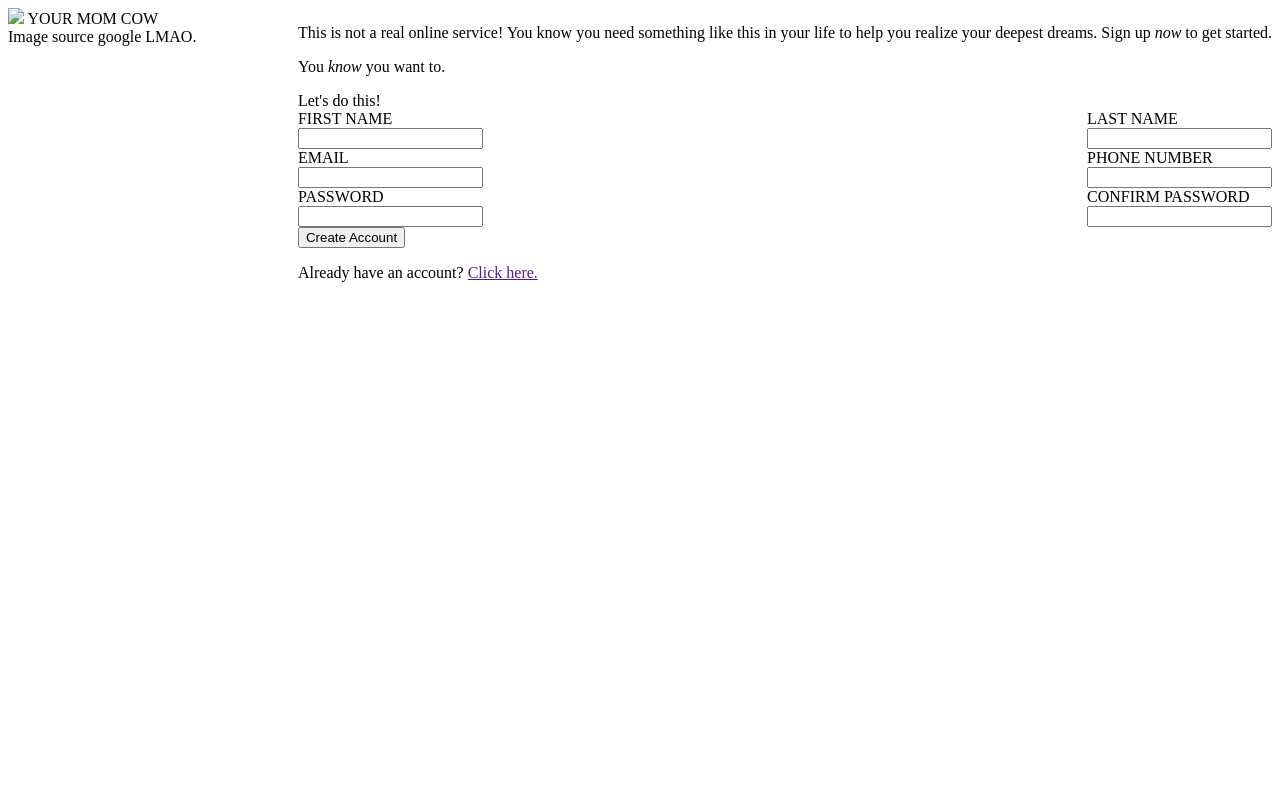
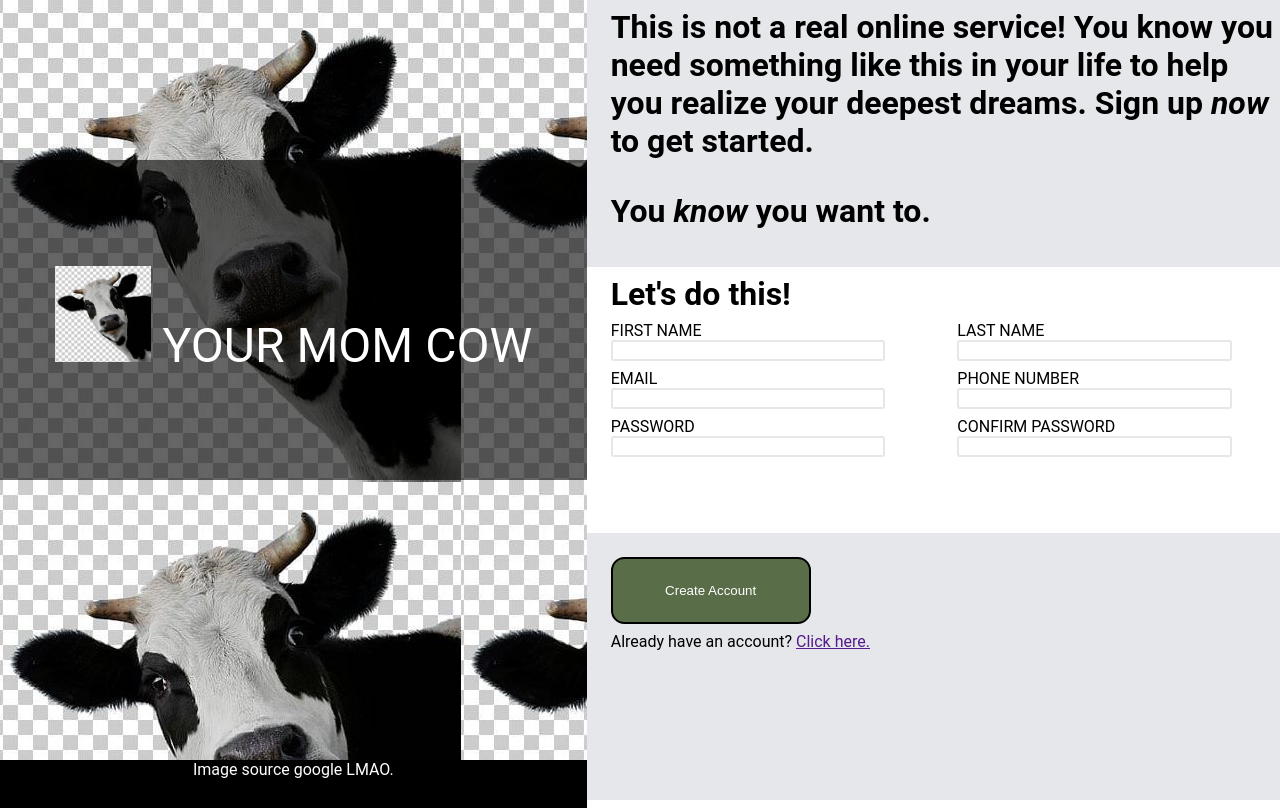
Before and after one commit to dilaaaap/signUpForm, a plain HTML site: page index.html in a window 1280 px wide. Drawn offline with Linux system fonts and the light colour scheme.

Commit message:
nearComplete

```diff
--- a/index.html
+++ b/index.html
@@ -8,15 +8,20 @@
     <title>Sign-Up Form</title>
 </head>
 <body>
-<div class = "LeftHero">
+        <div class = "leftHero">
             <div class ="hero-image">
                 <div class="hero-text">
-            <img src = "./images/cow.png">
+                    <div class ="container">
+                        <img src = "./images/cow.jpeg">
                         YOUR MOM COW
                     </div>
+                </div>
+
             <div class = "credit-footer">
                 Image source google LMAO.
             </div>
+
+
             </div>
         </div>
         <div class ="rightPage">
@@ -28,7 +33,9 @@
             </div>
 
             <div class = "middle">
+                <div class = "doThis">
                     Let's do this!
+                </div>
                 <div class = "form-holder">
                     <div class = "form-right">
                         <div class = "form">
@@ -61,7 +68,7 @@
                     </div>
                 </div>
             </div>
-    <div>
+            <div class ="bottom">
                 <button>Create Account</button>
                 <p>Already have an account? <a href="">Click here.</a></p>
             </div>
--- a/style.css
+++ b/style.css
@@ -1,8 +1,93 @@
-body, .form-holder{
+body,html{
     display:flex;
-    justify-content:space-between;
+    height:100%;
+    width:100%;
+    margin:0;
+    padding:0;
+    font-family: 'Roboto', sans-serif;
+}
+.rightPage>div{
+    flex:1;
 }
 .rightPage,.form-right,.form-left, .form{
 display:flex;
 flex-direction: column;
+align-items:right;
 }
+.rightPage,.leftHero{
+    flex:1;
+    margin:0;
+}
+input{
+    border-radius:.2em;
+    border-color:#E5E7EB;
+    width:20em;
+    border-style:solid;
+}
+.form{
+    margin-top:1vh;
+    margin-right:3em;
+}
+.form-holder{
+    display:flex;
+    justify-content:flex-start;
+}
+button{
+    background-color:#596D48;
+    color:white;
+    margin:0;
+    margin-top:3vh;
+    margin-left:3vh;
+    width:15em;
+    height:5em;
+    border-radius:1em;
+    border-style:solid;
+}
+p,.doThis,.form{
+    margin-left:3vh;
+    margin-top:1vh;
+}
+.top,.doThis{
+    font-weight:bold;
+    font-size:4vh;
+}
+
+.bottom,.top{
+    align-items:left;
+    background-color:#E5E7EB
+}
+
+.credit-footer{
+    position:relative;
+    text-align:center;
+    width:100%;
+    top:55%;
+    height:3em;
+    color:white;
+    background-color:black;
+}
+.hero-image{
+    background-image: url(./images/cow.jpeg);
+    height:100%;
+  }
+.hero-text{
+    display:flex;
+    align-items: center;
+    justify-content: center;
+    position:relative;
+    top:20%;
+    left:0%;
+    background: rgba(0, 0, 0, 0.6);
+    width:100%;
+    height:40%;
+}
+.container{
+    color:white;
+    font-size:6vh;
+    text-align:center;
+    align-items:center;
+}
+img{
+    width:2em;
+    height:2em;
+}
```
Also changed, not shown: images/cow.jpeg (added). Lines whose indentation alone changed are shown as unchanged.
